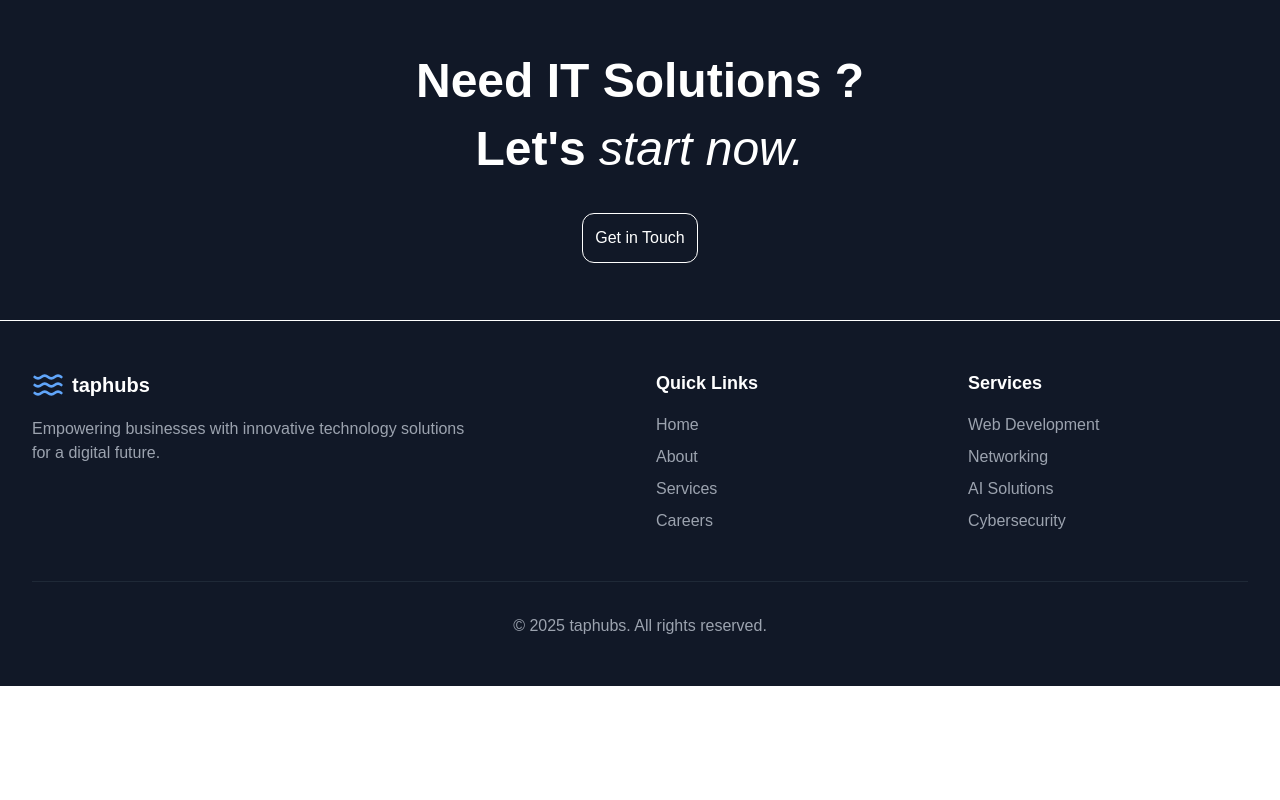
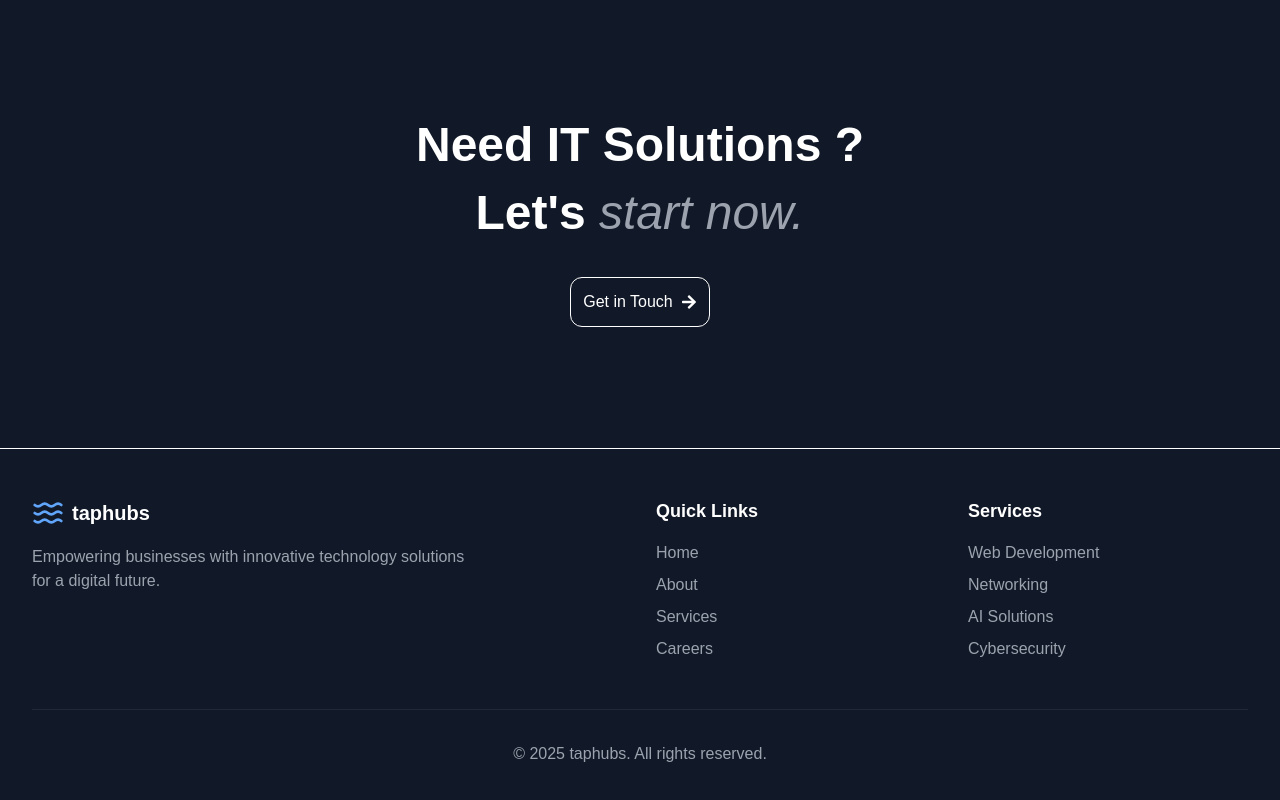
Before and after one commit to Jayaswetha-7/company-site, a React (Vite) app: page /about in a window 1280 px wide. Shown: the part 1920-2720 px from the top of the page. Before the commit the page ends 2606 px from the top, so only its background shows below. Built offline with nearby package versions, Linux system fonts and the light colour scheme.

Commit message:
Enhance AboutPage with contact link and improved styling

```diff
--- a/src/components/Pages/AboutPage.tsx
+++ b/src/components/Pages/AboutPage.tsx
@@ -1,5 +1,7 @@
+import { Link } from "react-router-dom";
 import Footer from "../Footer";
 import Navbar from "../Navbar";
+import { FaArrowRight } from "react-icons/fa";
 // import image from "../../assets/aboutdes.png";
 
 function AboutPage() {
@@ -64,22 +66,26 @@ function AboutPage() {
         </div>
       </div>
       {/* last section */}
-      <div className="bg-gray-900 sm:h-[40vh] h-[30vh] justify-center items-center flex flex-col">
+      <div className="bg-gray-900 sm:h-[56vh] h-[30vh] justify-center items-center flex flex-col">
         <div className="text-white flex flex-col items-center sm:text-5xl text-2xl ">
           <h1 className="font-bold">Need IT Solutions ?</h1>
           <h1 className="sm:mt-5 mt-2">
             <span className="font-bold">Let's</span>
-            <span className="font-style: italic font-extralight">
+            <span className="font-style: italic font-extralight text-gray-400">
               {" "}
               start now.
             </span>
           </h1>
         </div>
         <div>
-          <button className="text-white sm:mt-10 mt-5 border border-white sm:p-3 p-2 rounded-xl">
-            {" "}
-            Get in Touch{" "}
-          </button>
+          <Link to={"/contact"}>
+            <button
+              className="text-white sm:mt-10 mt-5 border border-white sm:p-3 p-2 rounded-xl flex items-center
+  transition-transform duration-300 ease-in-out hover:scale-105"
+            >
+              Get in Touch <FaArrowRight className="ms-2" />
+            </button>
+          </Link>
         </div>
       </div>
       <div className="bg-white h-[0.1vh]"></div>
```
